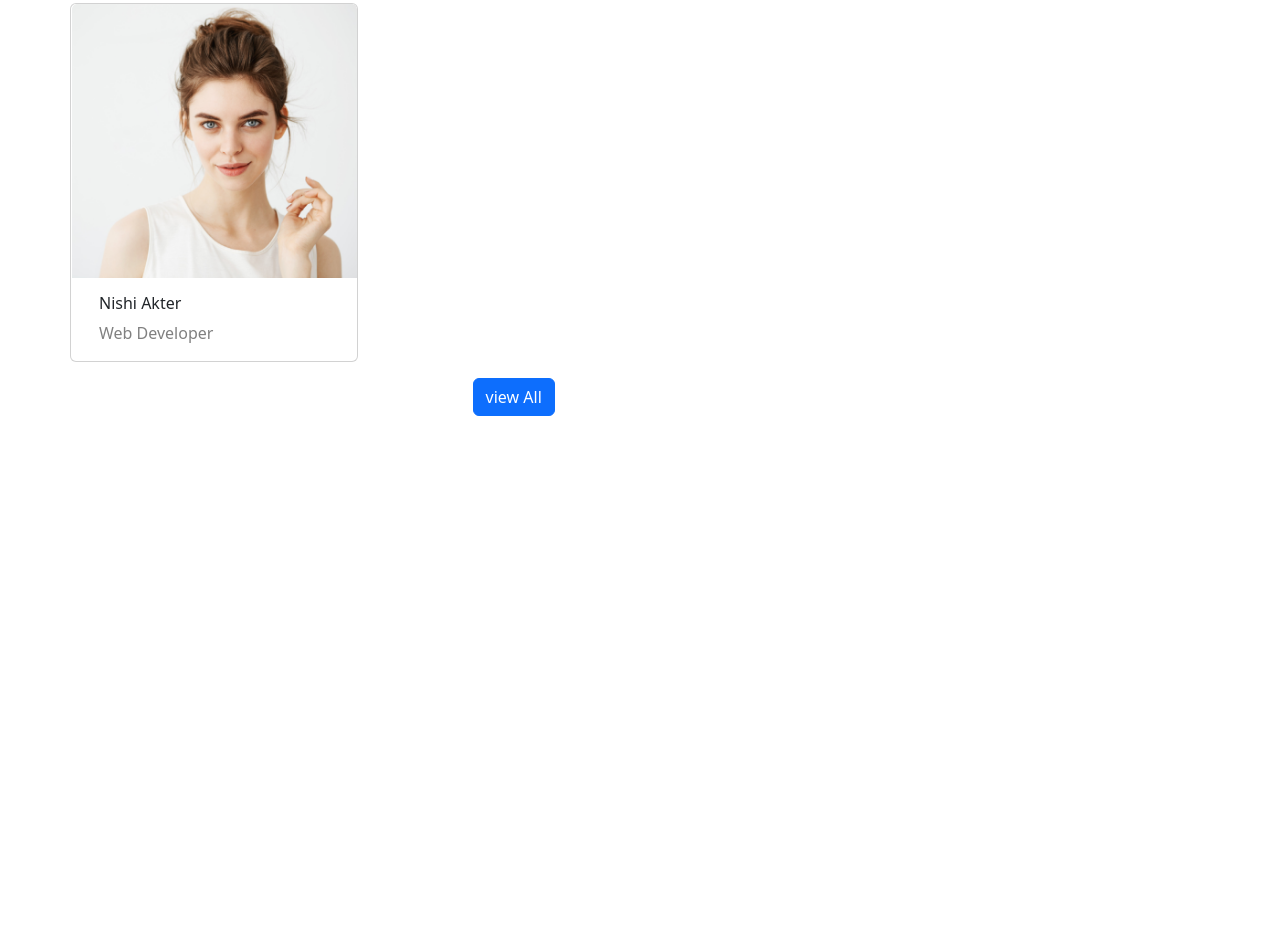
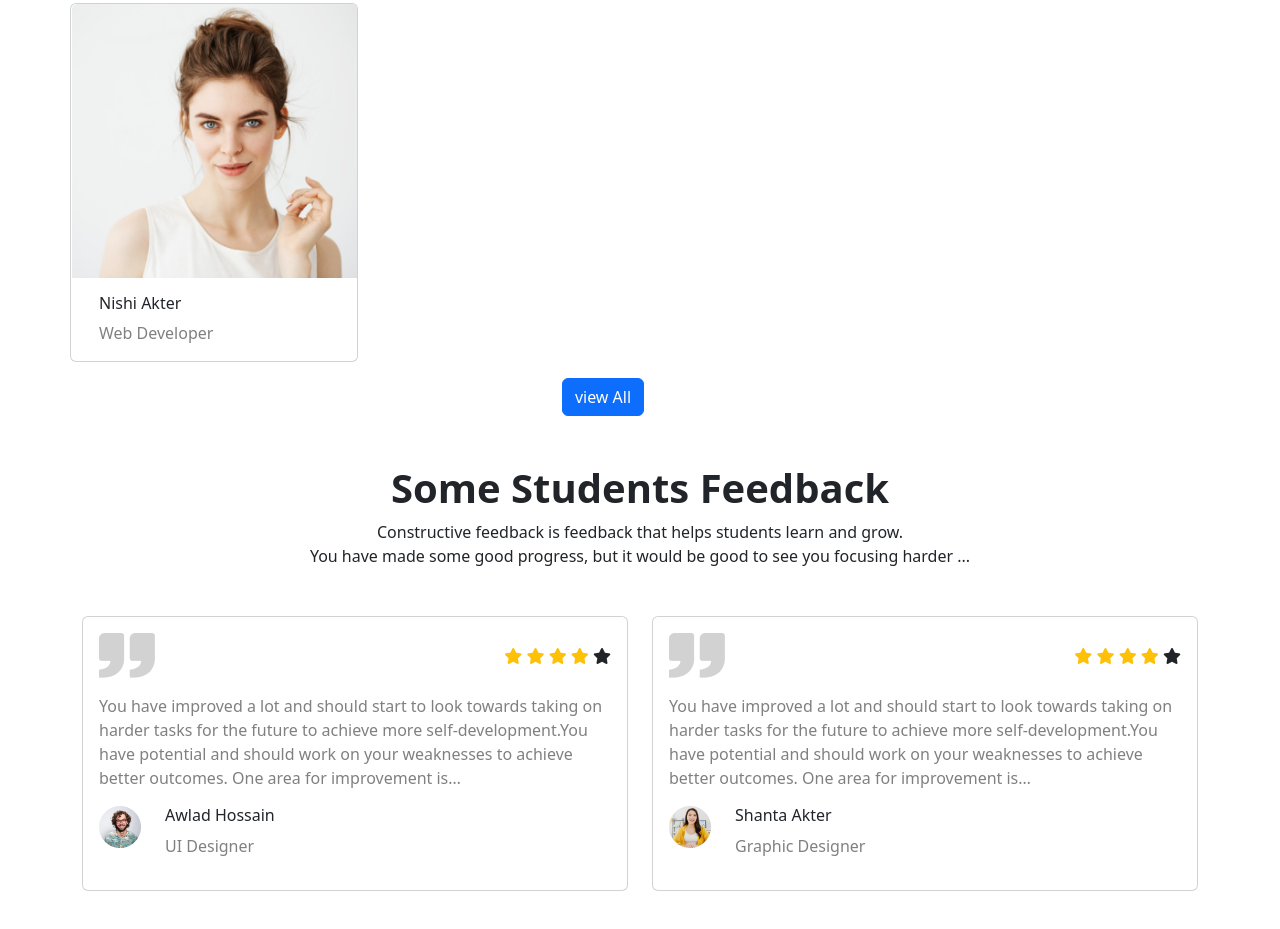
Before and after one commit to masud90895/Study-Technology-in-Education, a plain HTML site: page index.html in a window 1280 px wide. Shown: the part 3501-4430 px from the top of the page. Before the commit the page ends 3965 px from the top, so only its background shows below. Drawn offline with nearby package versions, Linux system fonts and the light colour scheme.

Commit message:
student feedback added

```diff
--- a/index.html
+++ b/index.html
@@ -6,6 +6,8 @@
     <title>Study Technology in Education </title>
     <!-- link favicon  -->
     <link rel="shortcut icon" href="images/icon/favicon.jpg" type="image/x-icon">
+    <!-- link awesome icon  -->
+    <script src="https://kit.fontawesome.com/700635448c.js" crossorigin="anonymous"></script>
    <!-- link bootstarp  -->
     <link href="https://cdn.jsdelivr.net/npm/bootstrap@5.2.0/dist/css/bootstrap.min.css" rel="stylesheet" integrity="sha384-gH2yIJqKdNHPEq0n4Mqa/HGKIhSkIHeL5AyhkYV8i59U5AR6csBvApHHNl/vI1Bx" crossorigin="anonymous">
     <link rel="stylesheet" href="style.css">
@@ -270,8 +272,78 @@
             </div>
           </div>
         </div>
-        <button class="btn btn-primary mt-3 started-btn " type="submit">view All</button>
+        <button class="btn btn-primary mt-3 view-all-btn " type="submit">view All</button>
 
+      </section>
+      <!-- Students Feedback section start  -->
+      <section class="container mb-5">
+            <div class="text-center mb-5">
+              <h1 class="fw-bold">Some Students Feedback</h1>
+              <p>Constructive feedback is feedback that helps students learn and grow. <br> You have made some good progress, but it would be good to see you focusing harder ...</p>
+            </div>
+            <div class="d-lg-flex gap-4 ">
+
+                  <div class="card  mb-4 mb-lg-0" >
+                    <div class="card-body">
+                      <div class="card-title d-flex justify-content-between align-items-center mb-3">
+                        <div>
+                          <img src="images/comma.png" alt="">
+                        </div>
+                        <div>
+                          <i class="fa-solid fa-star text-warning"></i>
+                          <i class="fa-solid fa-star text-warning"></i>
+                          <i class="fa-solid fa-star text-warning"></i>
+                          <i class="fa-solid fa-star text-warning"></i>
+                          <i class="fa-solid fa-star "></i>
+                        </div>
+                      </div>
+
+                      <p class="card-text grey-color">You have improved a lot and should start to look towards taking on harder tasks for the future to achieve more self-development.You have potential and should work on your weaknesses to achieve better outcomes. One area for improvement is…</p>
+                      <div class="d-flex">
+                        <div>
+                          <img src="images/student/student-5.png" alt="">
+                        </div>
+                        <div>
+                          <div class="ms-4">
+                            <h6>Awlad Hossain</h6>
+                            <p class="grey-color">UI Designer</p>
+                          </div>
+                        </div>
+                      </div>
+                    </div>
+                  </div>
+
+
+                  <div class="card">
+                    <div class="card-body">
+                      <div class="card-title d-flex justify-content-between align-items-center mb-3">
+                        <div>
+                          <img src="images/comma.png" alt="">
+                        </div>
+                        <div>
+                          <i class="fa-solid fa-star text-warning"></i>
+                          <i class="fa-solid fa-star text-warning"></i>
+                          <i class="fa-solid fa-star text-warning"></i>
+                          <i class="fa-solid fa-star text-warning"></i>
+                          <i class="fa-solid fa-star "></i>
+                        </div>
+                      </div>
+
+                      <p class="card-text grey-color">You have improved a lot and should start to look towards taking on harder tasks for the future to achieve more self-development.You have potential and should work on your weaknesses to achieve better outcomes. One area for improvement is…</p>
+                      <div class="d-flex">
+                        <div>
+                          <img src="images/student/student-6.png" alt="">
+                        </div>
+                        <div>
+                          <div class="ms-4">
+                            <h6>Shanta Akter</h6>
+                            <p class="grey-color">Graphic Designer</p>
+                          </div>
+                        </div>
+                      </div>
+                    </div>
+                  </div>
+            </div>
       </section>
 
     </main>
--- a/style.css
+++ b/style.css
@@ -12,6 +12,9 @@
 }
 .started-btn{
     margin-left: 35% ;
+}
+.view-all-btn{
+    margin-left: 43%;
 }
 .elearning-bg-color{
     background-color: #F4FAFD;
```
